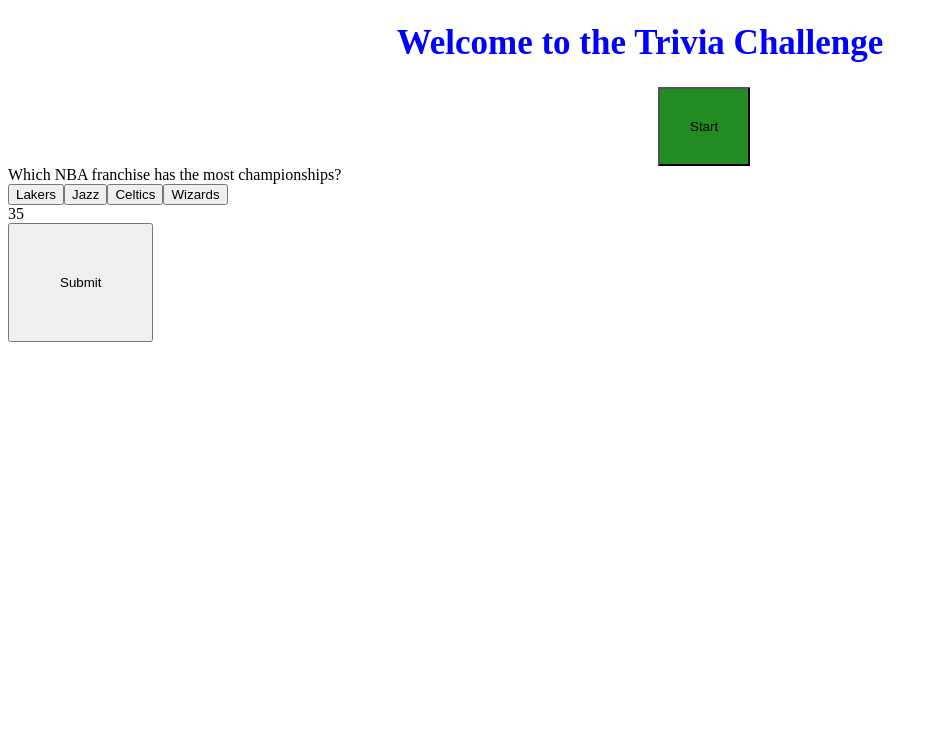
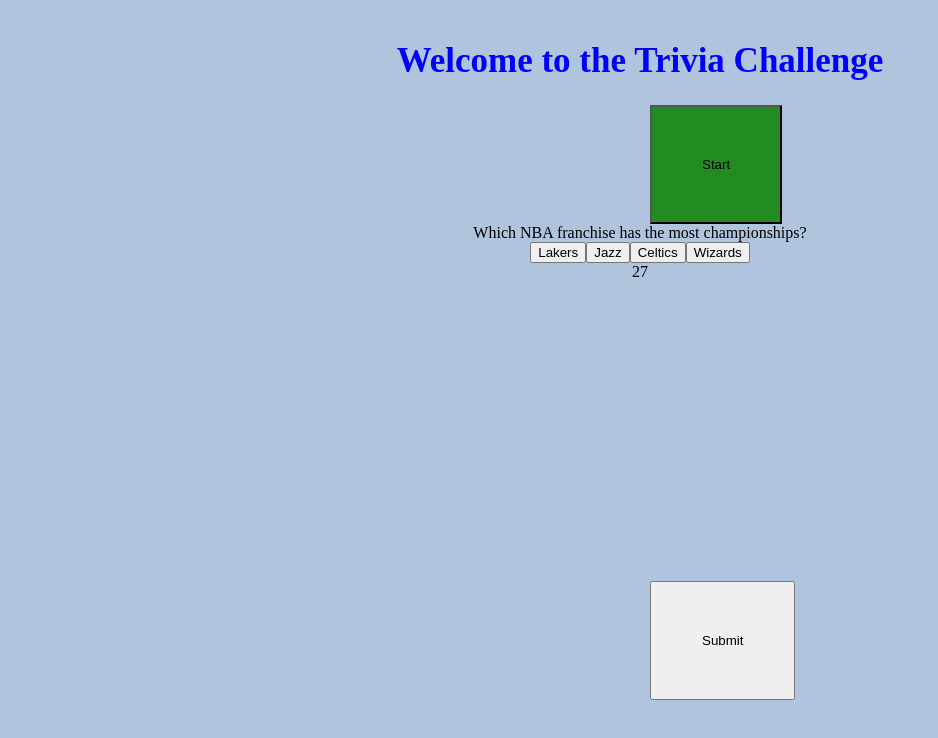
Before and after one commit to DangerDan88/Trivia-game, a plain HTML site: page index.html in a window 1280 px wide. Both pictures are taken after a click on the button "Start". Shown: the whole page, without its empty margins (0-938 px from the left). Drawn offline with nearby package versions, Linux system fonts and the light colour scheme.

Commit message:
timer commit jus need to log resluts and add more questions

```diff
--- a/assets/css/style.css
+++ b/assets/css/style.css
@@ -5,19 +5,25 @@ h1 {
 }
 
 #start {
-padding: 30px;
+padding: 50px;
 margin-left: 650px;
 background-color: forestgreen;
 }
 
 body {
-
+    background-image: url("../images/blue.jpg");
+    display: inline;
 }
 
 
 #submit {
 
     padding: 50px;
+   margin-top: 300px;
+   margin-left: 650px;
 
-    display: inline;
 }
+
+#gameContainer, #timer {
+    text-align: center;
+}
--- a/assets/javascript/app.js
+++ b/assets/javascript/app.js
@@ -52,11 +52,11 @@ $(document).ready(function () {
 
 
     ]
-    var counter = 35;
+    var counter = 30;
     var currentQuestion = 0;
     var score = 0;
     var losses = 0;
-    var timer;
+    var timer = $("#timer")
 
 
 
@@ -67,10 +67,16 @@ $(document).ready(function () {
 
 
 
+            function myTimer() {
+                counter--;
+                $("#timer").empty();
+                $("#timer").text(counter);
 
+            }
+            setInterval(myTimer, 1000);
 
             displayButton();
-
+            myTimer();
 
         })
 
@@ -81,7 +87,6 @@ $(document).ready(function () {
     function displayButton() {
 
 
-        $("#timer").append(counter);
         $("#gameContainer").empty();
         var question = myQuestions[currentQuestion].question;
         $("#gameContainer").append("<div>" + question + "</div>");
@@ -103,7 +108,6 @@ $(document).ready(function () {
                 losses++;
                 if(currentQuestion < 4) {
 
-
                 displayButton();
                 }
             }
--- a/index.html
+++ b/index.html
@@ -4,7 +4,7 @@
 <head>
     <title>Trivia game</title>
     <link rel="stylesheet" href="./assets/css/style.css" type="text/css">
-    <link rel="images" href="./assets/images/field2.jpg">
+    <link rel="images" href="./assets/images/blue.jpg">
 
     <script type="text/javascript" src="http://code.jquery.com/jquery-1.7.1.min.js"></script>
     <script src="./assets/javascript/app.js"></script>
```
Also changed, not shown: assets/images/blue.jpg (added).
